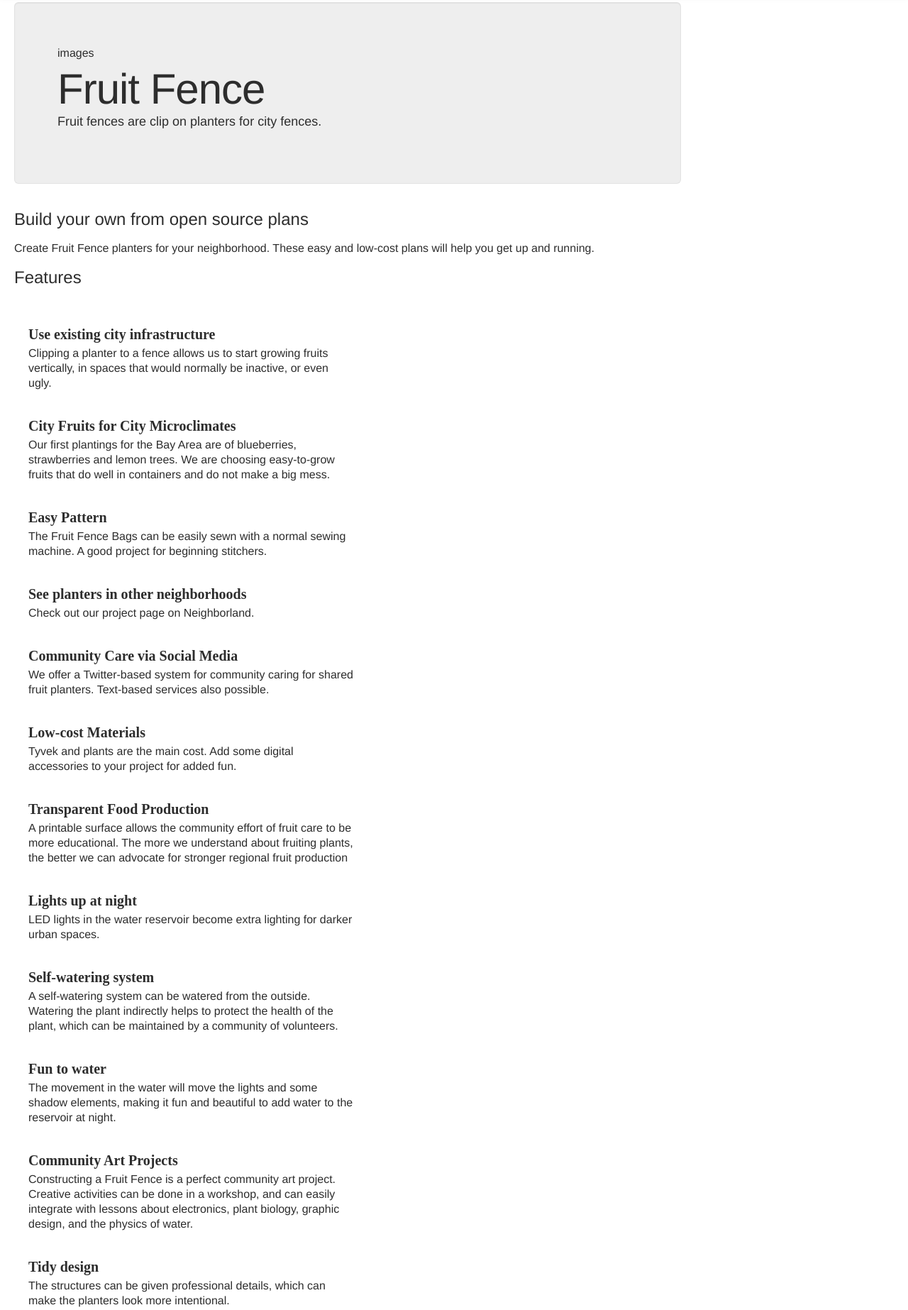
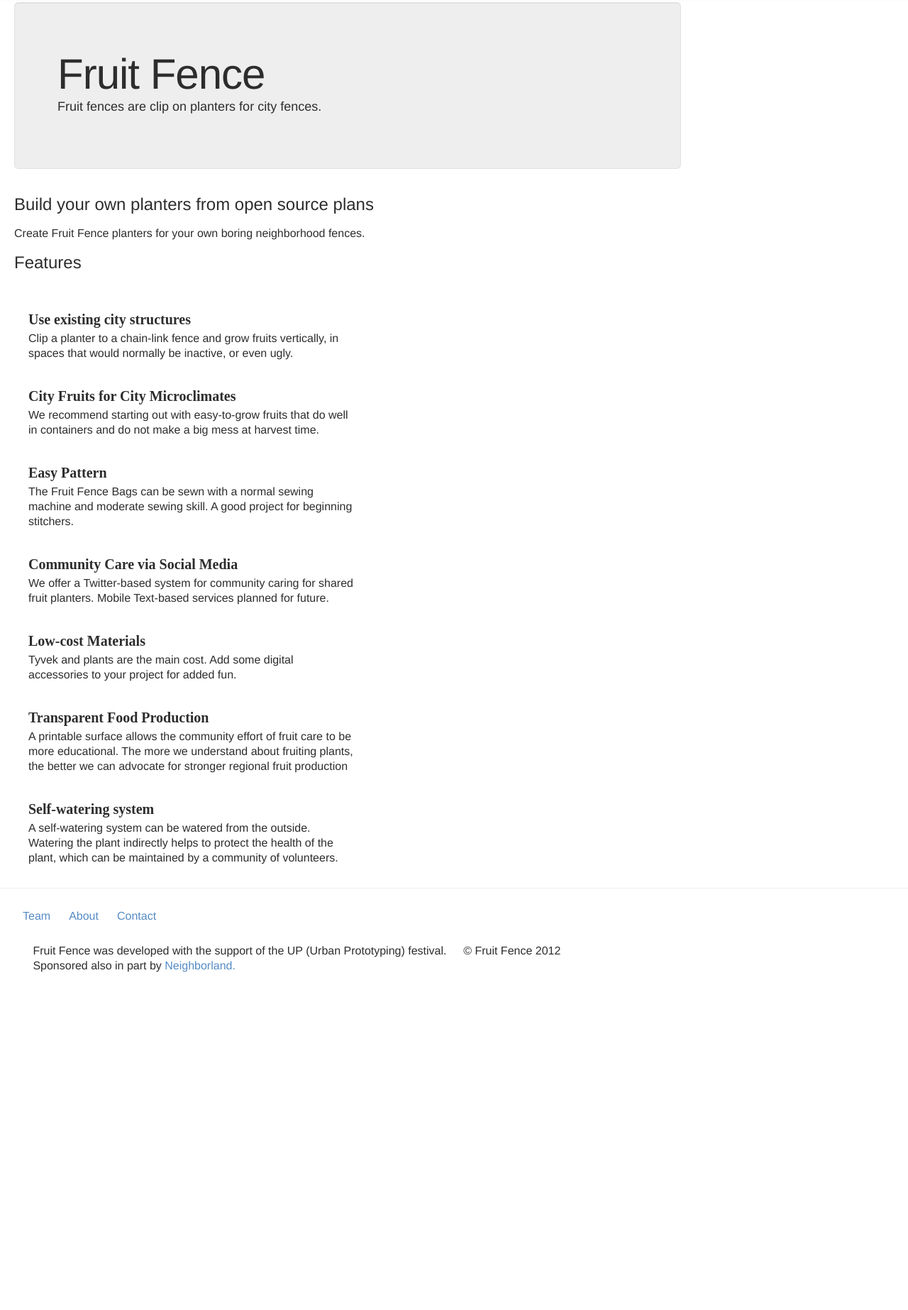
Before and after one commit to chachasikes/FruitFence, a website: page public/index.html in a window 1280 px wide. Shown: the part 47-1893 px from the top of the page at 71% size. After the commit the page ends 1418 px from the top, so only its background shows below. Drawn offline with Linux system fonts and the light colour scheme; files whose address does not match are found by name; a web font is replaced by a local one.

Commit message:
Updated homepage

```diff
--- a/public/index.html
+++ b/public/index.html
@@ -70,6 +70,7 @@
 
   <div id="page-content" class="tab-content">
 
+<!--
     <div id="menu" class="tab-pane">
       <ul class="nav nav-tabs nav-stacked">
           <li><a class="brand" href="/#home" data-toggle="tab">Fruit Fence</a></li>
@@ -78,6 +79,7 @@
           <li><a href="/#register" data-toggle="tab">Register your Planter</a></li>
       </ul>
     </div>
+-->
 
     <!-- home-->
     <div class="tab-pane active fade in row" id="home">
@@ -85,30 +87,31 @@
 
 
 
-<div class="hero-unit">
-      images
-      <h1>Fruit Fence</h1>
-      <p>Fruit fences are clip on planters for city fences.</p>
-</div>
-      <h3>Build your own from open source plans</h3>
-      <p>Create Fruit Fence planters for your neighborhood. These easy and low-cost plans will help you get up and running.</p>
+      <div class="hero-unit">
+            <h1>Fruit Fence</h1>
+            <p>Fruit fences are clip on planters for city fences.</p>
+      </div>
+
+      <h3>Build your own planters from open source plans</h3>
+      <p>Create Fruit Fence planters for your own boring neighborhood fences.</p>
 
 
       <h3>Features</h3>
       <ul class="list span6">
-        <li><strong>Use existing city infrastructure</strong> Clipping a planter to a fence allows us to start growing fruits vertically, in spaces that would normally be inactive, or even ugly.</li>
-        <li><strong>City Fruits for City Microclimates</strong> Our first plantings for the Bay Area are of blueberries, strawberries and lemon trees. We are choosing easy-to-grow fruits that do well in containers and do not make a big mess.</li>
-        <li><strong>Easy Pattern</strong> The Fruit Fence Bags can be easily sewn with a normal sewing machine. A good project for beginning stitchers.</li>
-        <li><strong>See planters in other neighborhoods</strong> Check out our project page on Neighborland.</li>
-        <li><strong>Community Care via Social Media</strong> We offer a Twitter-based system for community caring for shared fruit planters. Text-based services also possible.</li>
+        <li><strong>Use existing city structures</strong> Clip a planter to a chain-link fence and grow fruits vertically, in spaces that would normally be inactive, or even ugly.</li>
+        <li><strong>City Fruits for City Microclimates</strong> We recommend starting out with easy-to-grow fruits that do well in containers and do not make a big mess at harvest time.</li>
+        <li><strong>Easy Pattern</strong> The Fruit Fence Bags can be sewn with a normal sewing machine and moderate sewing skill. A good project for beginning stitchers.</li>
+        <li><strong>Community Care via Social Media</strong> We offer a Twitter-based system for community caring for shared fruit planters. Mobile Text-based services planned for future.</li>
         <li><strong>Low-cost Materials</strong>Tyvek and plants are the main cost. Add some digital accessories to your project for added fun.</li>
         <li><strong>Transparent Food Production</strong> A printable surface allows the community effort of fruit care to be more educational. The more we understand about fruiting plants, the better we can advocate for stronger regional fruit production</li>
-        <li><strong>Lights up at night</strong> LED lights in the water reservoir become extra lighting for darker urban spaces. </li>
         <li><strong>Self-watering system</strong> A self-watering system can be watered from the outside. Watering the plant indirectly helps to protect the health of the plant, which can be maintained by a community of volunteers.</li>
-        <li><strong>Fun to water</strong> The movement in the water will move the lights and some shadow elements, making it fun and beautiful to add water to the reservoir at night.</li>
-        <li><strong>Community Art Projects</strong> Constructing a Fruit Fence is a perfect community art project. Creative activities can be done in a workshop, and can easily integrate with lessons about electronics, plant biology, graphic design, and the physics of water.</li>
 
-        <li><strong>Tidy design</strong> The structures can be given professional details, which can make the planters look more intentional.</li>
+
+<!--         <li><strong>See planters in other neighborhoods</strong> Check out our project page on Neighborland.</li> -->
+<!--         <li><strong>Lights up at night</strong> LED lights in the water reservoir become extra lighting for darker urban spaces. </li> -->
+<!--         <li><strong>Fun to water</strong> The movement in the water will move the lights and some shadow elements, making it fun and beautiful to add water to the reservoir at night.</li> -->
+<!--         <li><strong>Community Art Projects</strong> Constructing a Fruit Fence is a perfect community art project. Creative activities can be done in a workshop, and can easily integrate with lessons about electronics, plant biology, graphic design, and the physics of water.</li> -->
+<!--         <li><strong>Tidy design</strong> The structures can be given professional details, which can make the planters look more intentional.</li> -->
       </ul>
 
       </div>
@@ -122,6 +125,7 @@
 
       <ul>
         <li>Planning</li>
+        <li>Materials</li>
         <li>Pattern</li>
         <li>Sewing</li>
         <li>Printing</li>
@@ -132,6 +136,12 @@
       </ul>
 
       <h3>Planning</h3>
+      <p>You will want to figure out where you will put the planter, and learn about the plants before you adopt them.</p>
+
+      <h3>Materials</h3>
+      <ul>
+        <li></li>
+      </ul>
       <p></p>
 
       <h3>Pattern</h3>
@@ -163,6 +173,7 @@
     <div class="tab-pane fade in row" id="fences">
       <div class="span12">
       <h2>Fruit Fences</h2>
+      <p>These are planters out in the wild city streets.</p>
           <div id="plants-list" class="span12">
           <script type="text/template" id="plantsTemplate">
             <ul class="list span12">
```
